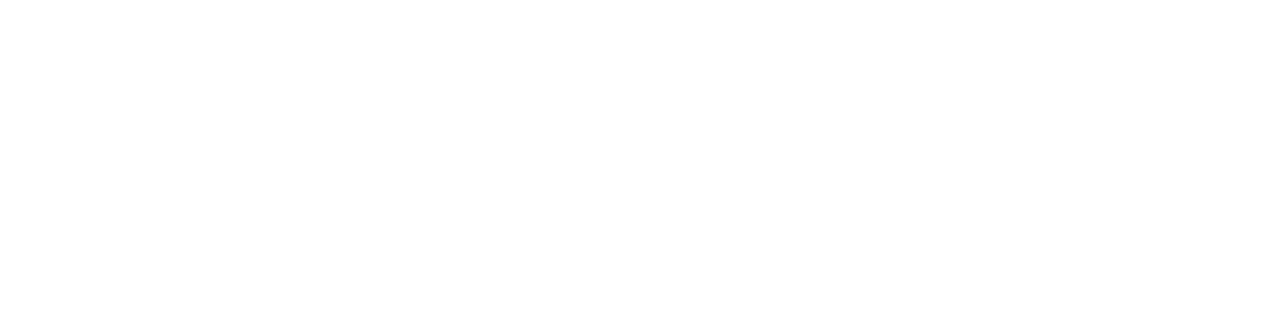
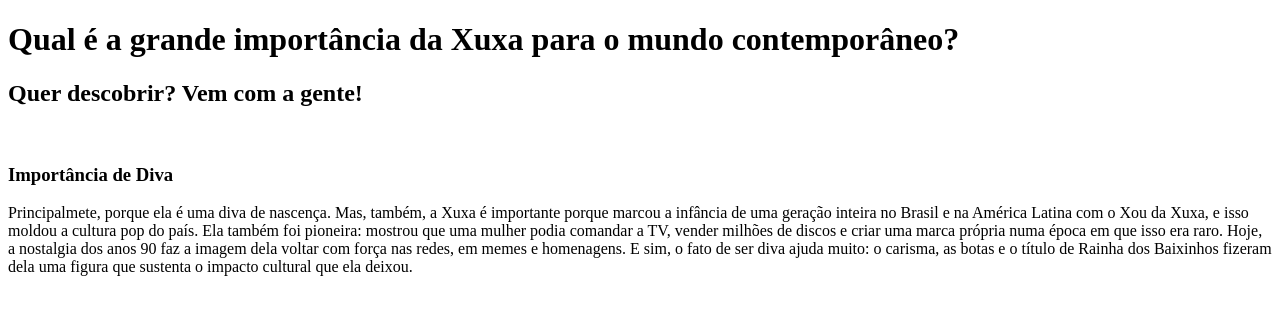
Before and after one commit to LucasFerreira-008/aula-issues, a plain HTML site: page index.html in a window 1280 px wide. Drawn offline with Linux system fonts and the light colour scheme.

Commit message:
feat: seção-inicial

```diff
--- a/index.html
+++ b/index.html
@@ -1,11 +1,17 @@
 <!DOCTYPE html>
-<html lang="en">
+<html lang="pt-br">
 <head>
     <meta charset="UTF-8">
     <meta name="viewport" content="width=device-width, initial-scale=1.0">
-    <title>Document</title>
+    <title>Site Sobre a Xuxa</title>
 </head>
 <body>
-
+    <h1>Qual é a grande importância da Xuxa para o mundo contemporâneo?</h1>
+    <h2>Quer descobrir? Vem com a gente!</h2>
+    <br>
+    <section id="Importância">
+        <h3>Importância de Diva</h3>
+        <p>Principalmete, porque ela é uma diva de nascença. Mas, também, a Xuxa é importante porque marcou a infância de uma geração inteira no Brasil e na América Latina com o Xou da Xuxa, e isso moldou a cultura pop do país. Ela também foi pioneira: mostrou que uma mulher podia comandar a TV, vender milhões de discos e criar uma marca própria numa época em que isso era raro. Hoje, a nostalgia dos anos 90 faz a imagem dela voltar com força nas redes, em memes e homenagens. E sim, o fato de ser diva ajuda muito: o carisma, as botas e o título de Rainha dos Baixinhos fizeram dela uma figura que sustenta o impacto cultural que ela deixou.</p>
+    </section>
 </body>
 </html>
```
